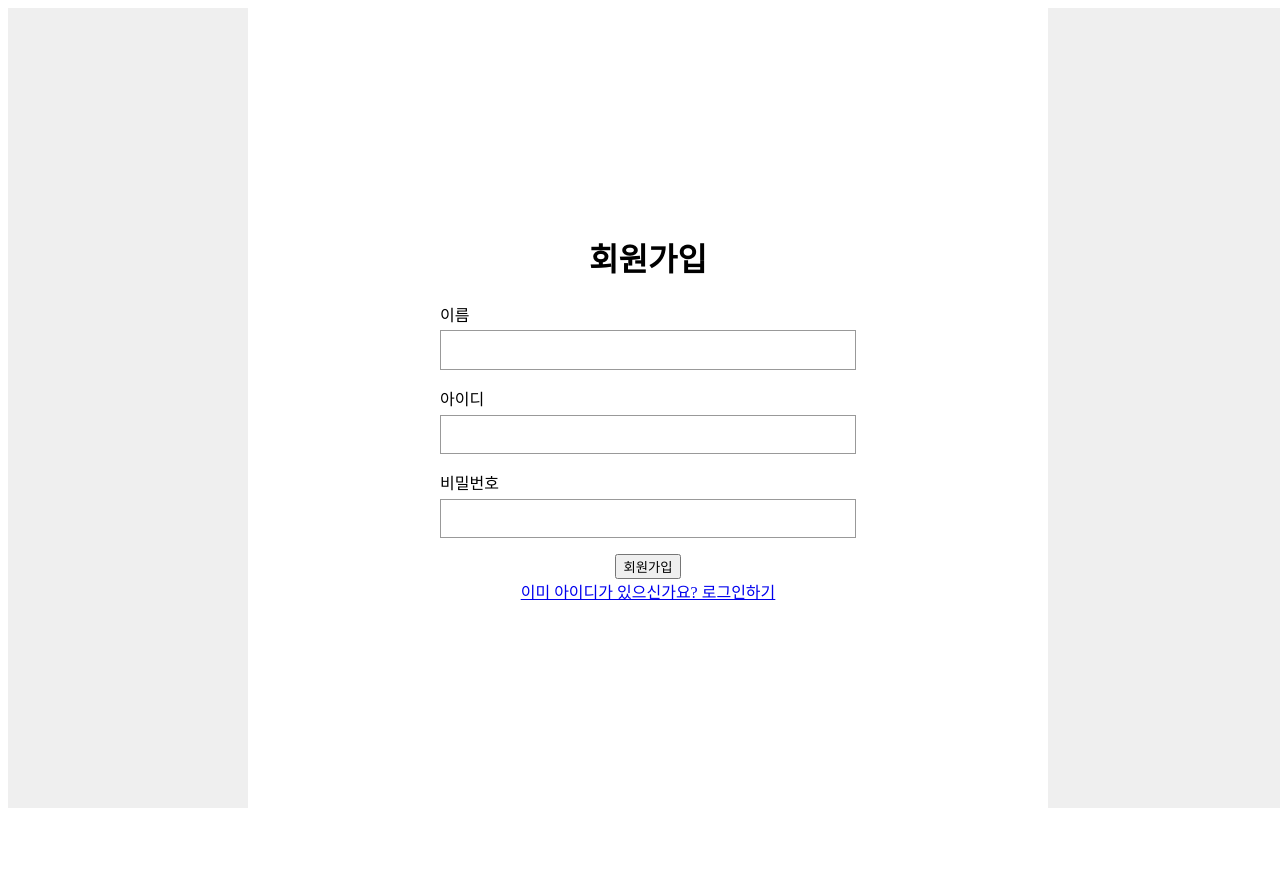
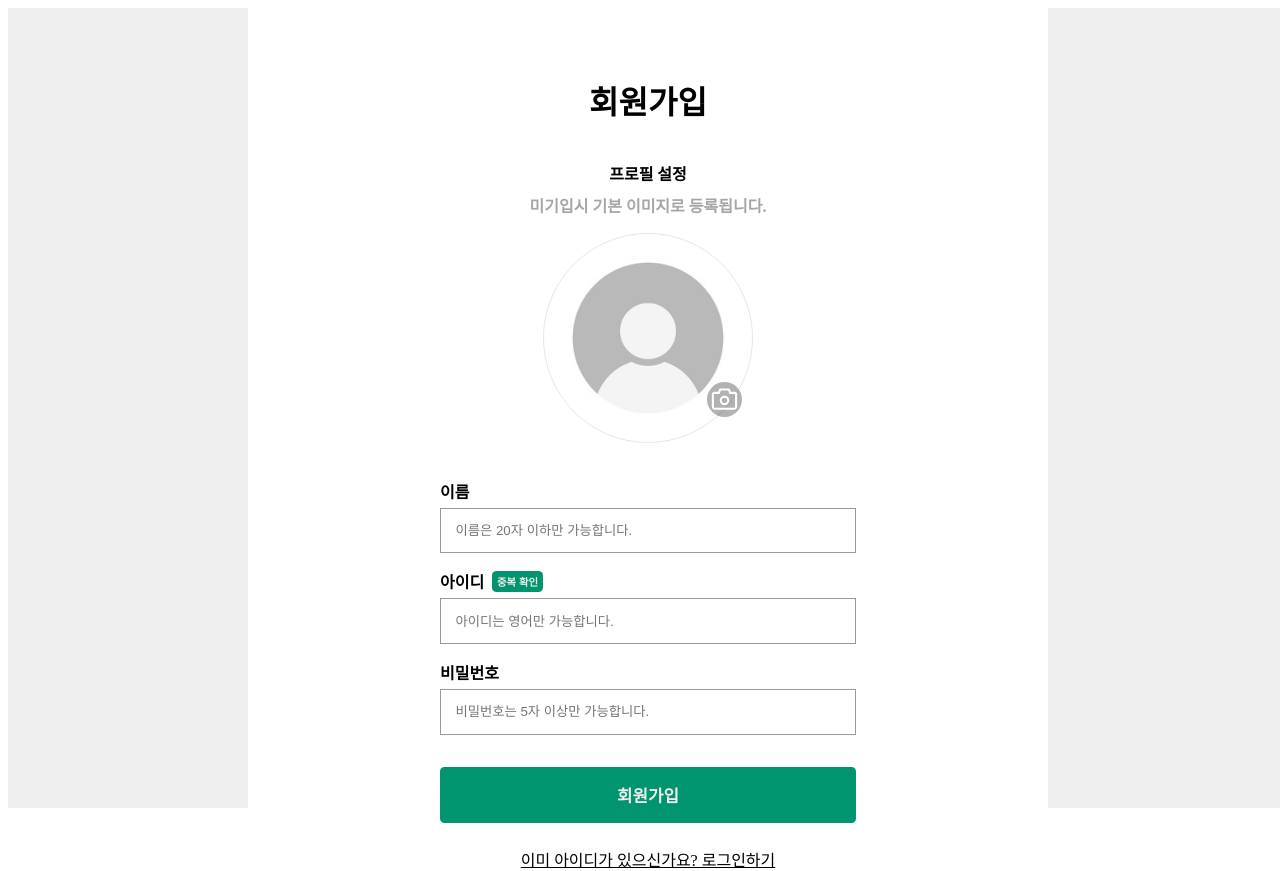
Before and after one commit to KDT1-FE/Y_FE_Toy2, a Next.js app: page /register in a window 1280 px wide. Before the commit the page ends 816 px from the top, so only its background shows below. Built offline with nearby package versions, Linux system fonts and the light colour scheme.

Commit message:
Feat: 회원가입시 이미지 프로필 설정

```diff
--- a/package.json
+++ b/package.json
@@ -14,6 +14,7 @@
     "next": "14.0.1",
     "react": "^18",
     "react-dom": "^18",
+    "react-icons": "^4.11.0",
     "socket.io-client": "^4.7.2",
     "styled-components": "^6.1.0"
   },
--- a/src/components/Register/RegisterForm.tsx
+++ b/src/components/Register/RegisterForm.tsx
@@ -1,8 +1,11 @@
 'use client';
 
-import React, { ChangeEvent, FormEvent, useState } from 'react';
+import React, { ChangeEvent, FormEvent, useRef, useState } from 'react';
 import styled from 'styled-components';
+import { AiOutlineCamera } from 'react-icons/ai';
 import { useRouter } from 'next/navigation';
+import Link from 'next/link';
+import Image from 'next/image';
 
 // axios
 import { instance } from '@/lib/api';
@@ -19,10 +22,26 @@ const RegisterForm = () => {
         id: '',
         password: '',
         name: '',
-        picture: 'https://avatars.githubusercontent.com/u/66263916?v=4',
+        picture: '',
     });
+    const [image, setImage] = useState<string>('');
+    const router = useRouter();
+    const imageRef = useRef<HTMLInputElement | null>(null);
 
-    const router = useRouter();
+    const onChangeProfile = () => {
+        if (imageRef.current) {
+            const profile = imageRef.current.files?.[0];
+            if (profile) {
+                const reader = new FileReader();
+                reader.readAsDataURL(profile);
+                reader.onloadend = () => {
+                    const imageData = reader.result as string;
+                    setFormData({ ...formData, picture: imageData });
+                    setImage(imageData);
+                };
+            }
+        }
+    };
 
     const onChange = (e: ChangeEvent<HTMLInputElement>) => {
         const { name, value } = e.target;
@@ -33,6 +52,7 @@ const RegisterForm = () => {
         e.preventDefault();
         try {
             await instance.post('/signup', formData);
+            console.log(formData);
             router.push('/login');
         } catch (e) {
             console.error(e);
@@ -42,21 +62,56 @@ const RegisterForm = () => {
     return (
         <StyledContainer>
             <h1>회원가입</h1>
+            <StyledDiv>
+                <span>프로필 설정</span>
+                <span>미기입시 기본 이미지로 등록됩니다.</span>
+            </StyledDiv>
             <StyledForm onSubmit={onSubmit}>
+                <StyledProfile>
+                    <img src={image ? image : `/defaultProfile.jpg`} alt="profile-image" />
+
+                    <StyledLabel htmlFor="file">
+                        <StyledAiOutlineCamera />
+                    </StyledLabel>
+
+                    <input
+                        type="file"
+                        name="file"
+                        id="file"
+                        accept="image/*"
+                        onChange={onChangeProfile}
+                        ref={imageRef}
+                    />
+                </StyledProfile>
                 <div>
                     <label htmlFor="name">이름</label>
-                    <input type="text" name="name" onChange={onChange} />
+                    <input type="text" name="name" placeholder="이름은 20자 이하만 가능합니다." onChange={onChange} />
                 </div>
                 <div>
-                    <label htmlFor="id">아이디</label>
-                    <input type="text" name="id" onChange={onChange} />
+                    <label htmlFor="id">
+                        <span>아이디</span>
+                        <button className="checkButton">중복 확인</button>
+                    </label>
+
+                    <input type="text" name="id" placeholder="아이디는 영어만 가능합니다." onChange={onChange} />
                 </div>
                 <div>
                     <label htmlFor="password">비밀번호</label>
-                    <input type="password" name="password" onChange={onChange} />
+                    <input
+                        type="password"
+                        name="password"
+                        placeholder="비밀번호는 5자 이상만 가능합니다."
+                        onChange={onChange}
+                    />
                 </div>
-                <button>회원가입</button>
-                <a href="/login">이미 아이디가 있으신가요? 로그인하기</a>
+                <div>
+                    <button type="submit" className="submitButton">
+                        회원가입
+                    </button>
+                </div>
+                <StyledLink href="/login" className="anchor">
+                    이미 아이디가 있으신가요? 로그인하기
+                </StyledLink>
             </StyledForm>
         </StyledContainer>
     );
@@ -70,8 +125,57 @@ const StyledContainer = styled.div`
     flex-direction: column;
     justify-content: center;
     align-items: center;
-    height: 100vh;
+    padding-top: 3rem;
+    height: auto;
 `;
+const StyledProfile = styled.div`
+    width: 100%;
+    position: relative;
+    display: flex;
+    flex-direction: column;
+    align-items: center;
+    img {
+        width: 210px;
+        height: 210px;
+        border: 1px solid rgba(0, 0, 0, 0.1);
+        border-radius: 50%;
+        padding: 5px;
+    }
+`;
+const StyledAiOutlineCamera = styled(AiOutlineCamera)`
+    font-size: 1.8rem;
+    font-weight: 300;
+    width: 35px;
+    height: 35px;
+    padding: 2.5px;
+    z-index: 999;
+    color: white;
+    background-color: rgba(0, 0, 0, 0.3);
+    border-radius: 50%;
+`;
+const StyledLabel = styled.label`
+    text-align: center !important;
+    position: absolute;
+    bottom: 10%;
+    right: 38.3%;
+`;
+
+const StyledDiv = styled.div`
+    display: flex;
+    flex-direction: column;
+    justify-content: center;
+    align-items: center;
+    margin: 1rem 0;
+    font-weight: 600;
+
+    span:first-child {
+        margin-bottom: 0.5rem;
+    }
+    span:last-child {
+        opacity: 0.35;
+    }
+`;
+
 const StyledForm = styled.form`
     width: 100%;
     display: flex;
@@ -88,12 +192,75 @@ const StyledForm = styled.form`
         label {
             text-align: left;
             margin-bottom: 0.3rem;
+            font-weight: 600;
+            span {
+                margin-right: 0.5rem;
+            }
+            display: flex;
+            align-items: center;
         }
 
         input {
             border: 0.1px solid rgba(0, 0, 0, 0.4);
-            padding: 0.7rem;
+            padding: 0.9rem;
             width: 100%;
         }
+
+        input[type='file'] {
+            display: none;
+        }
+
+        div {
+            border: 1px solid red;
+            display: flex;
+            flex-direction: row;
+            gap: 20px;
+            label {
+                display: inline-block;
+                width: 100px;
+                border: 1px solid green;
+                padding: 10px;
+            }
+        }
+
+        button.checkButton {
+            border: none;
+            border-radius: 4.5px;
+            background-color: #00956e;
+            color: #eee;
+            font-weight: 600;
+            font-size: 0.65rem;
+            padding: 0.2rem 0.3rem;
+            cursor: pointer;
+            &:hover {
+                transition: all 0.3s;
+                background-color: #05664c;
+            }
+        }
+
+        button.submitButton {
+            margin-top: 1rem;
+            border: none;
+            border-radius: 4.5px;
+            background-color: #00956e;
+            color: #eee;
+            font-weight: 600;
+            font-size: 1.05rem;
+            padding: 1rem 0;
+            width: 100%;
+            cursor: pointer;
+            &:hover {
+                transition: all 0.3s;
+                background-color: #05664c;
+            }
+        }
+    }
+    div:nth-child(2) {
+        margin-top: 1.25rem;
     }
 `;
+
+const StyledLink = styled(Link)`
+    color: #000;
+    margin-top: 0.5rem;
+`;
```
Also changed, not shown: public/defaultProfile.jpg (added).
